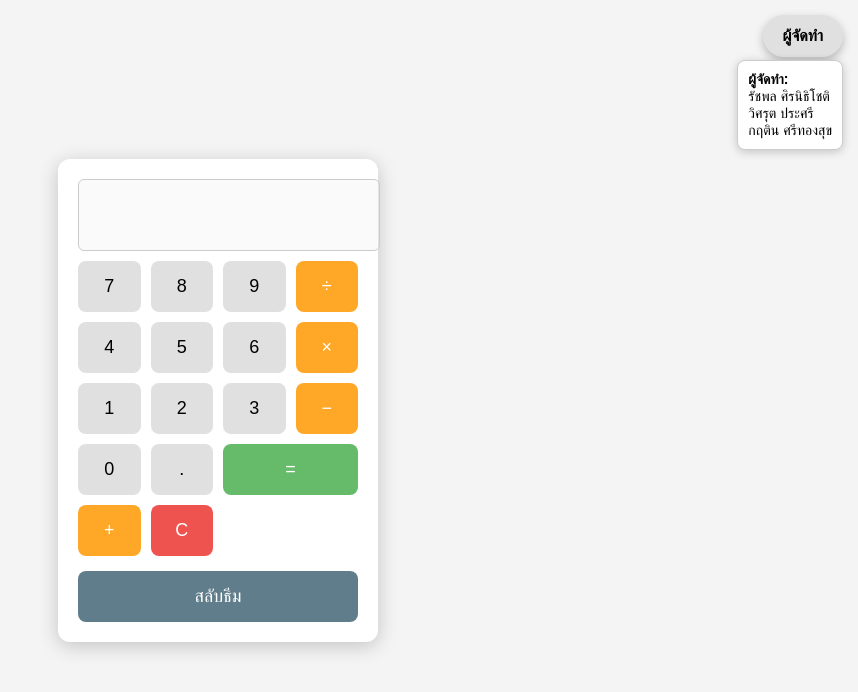
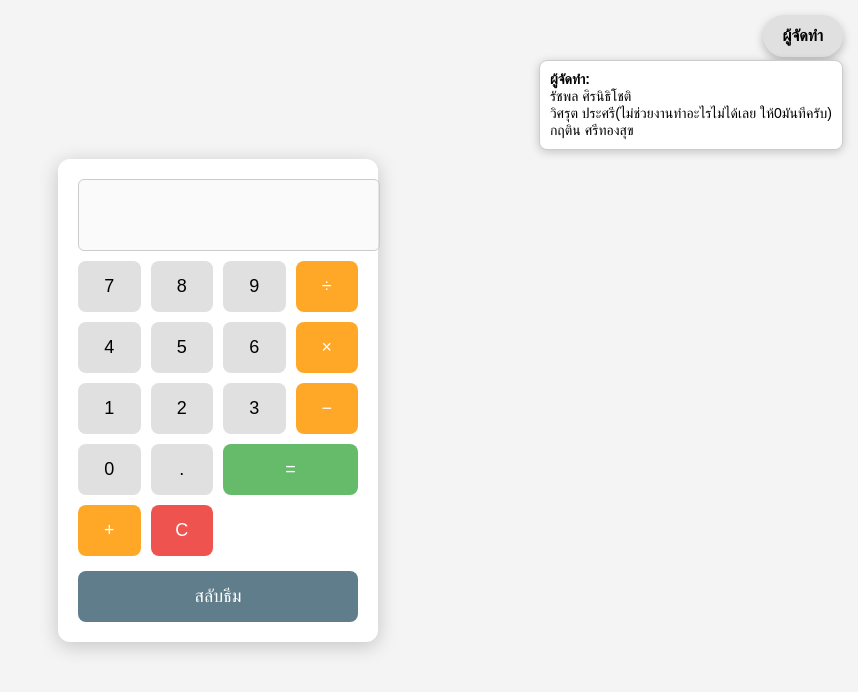
Before and after one commit to ratchaponsira/calcify, a plain HTML site: page index.html in a window 1280 px wide. Both pictures are taken after a click on the button "ผู้จัดทำ". Shown: the whole page, without its empty margins (422-1280 px from the left). Drawn offline with Linux system fonts and the light colour scheme.

Commit message:
Update index.html

```diff
--- a/index.html
+++ b/index.html
@@ -171,7 +171,7 @@
   <div class="credits-popup" id="creditsBox">
     <strong>ผู้จัดทำ:</strong><br>
     รัชพล ศิรนิธิโชติ<br>
-    วิศรุต ประศรี<br>
+    วิศรุต ประศรี(ไม่ช่วยงานทำอะไรไม่ได้เลย ให้0มันทีครับ)<br>
     กฤติน ศรีทองสุข
   </div>
 
```
